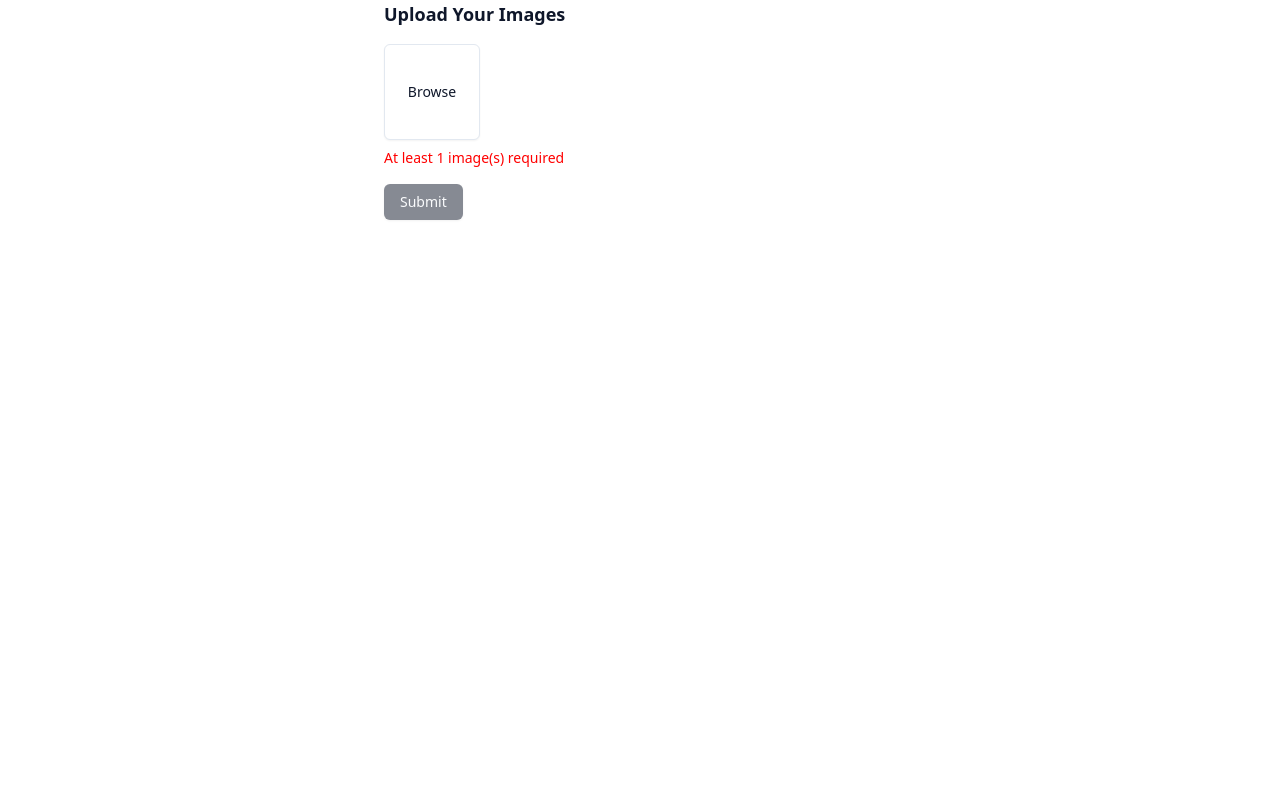
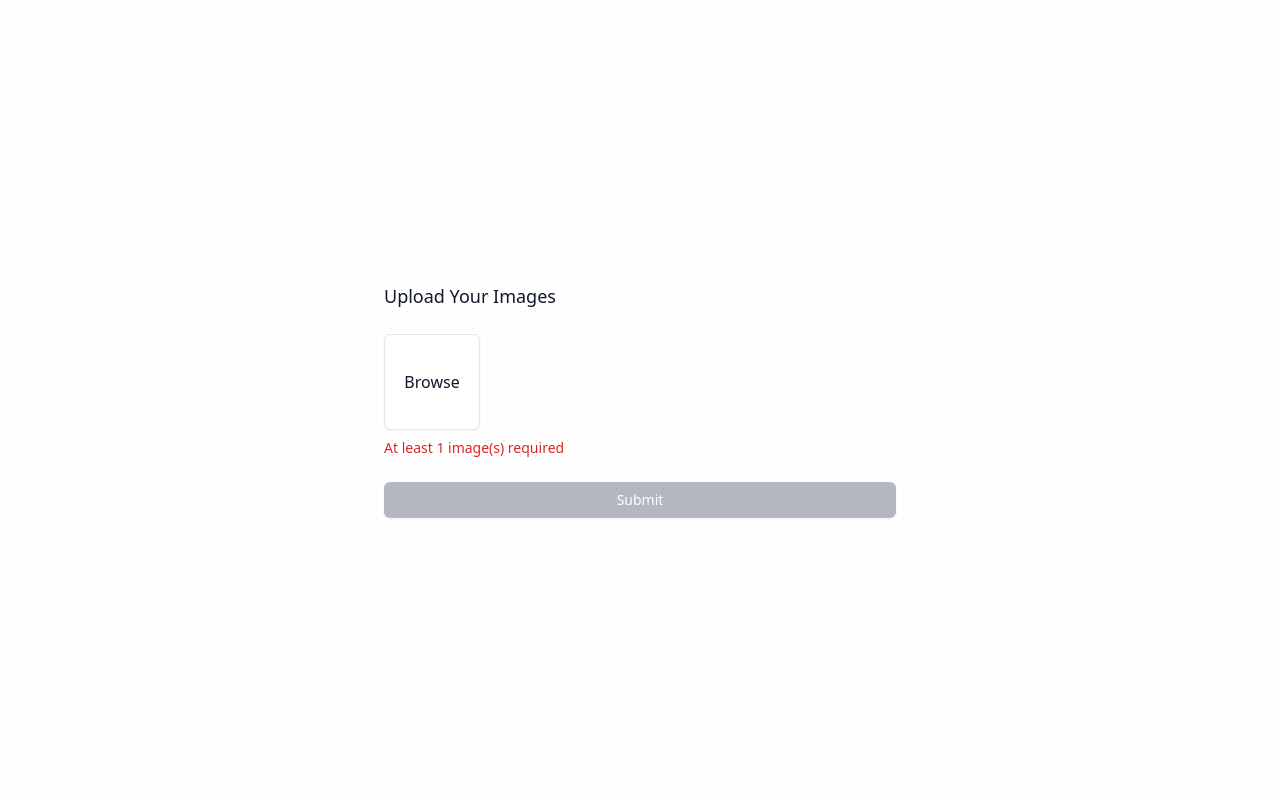
Before and after one commit to jacksonkasi0/nextjs-multi-image-upload, a Next.js app: page / in a window 1280 px wide. Built offline with nearby package versions, Linux system fonts and the light colour scheme.

Commit message:
feat: enhance ImageUploadForm layout with Background component and improve MultiImageUpload styling

```diff
--- a/src/app/page.tsx
+++ b/src/app/page.tsx
@@ -1,36 +1,44 @@
-'use client';
+"use client";
 
-import React, { useState } from "react"
-
-import { Button } from "@/components/ui/button"
-
-import { MultiImageUpload } from "@/components/multi-image-upload"
+import React, { useState } from "react";
+import { Button } from "@/components/ui/button";
+import { MultiImageUpload } from "@/components/multi-image-upload";
+import Background from "@/components/background";
 
 const ImageUploadForm = () => {
-  const [uploadedImages, setUploadedImages] = useState<string[]>([])
+  const [uploadedImages, setUploadedImages] = useState<string[]>([]);
 
   const handleSubmit = (e: React.FormEvent) => {
-    e.preventDefault()
-    console.log("Form submitted with images:", uploadedImages)
+    e.preventDefault();
+    console.log("Form submitted with images:", uploadedImages);
     // Perform any further actions, e.g., send images to backend
-  }
+  };
 
   return (
-    <form onSubmit={handleSubmit} className="space-y-4 max-w-lg mx-auto  my-auto">
-      <h2 className="text-lg font-semibold">Upload Your Images</h2>
-
+    <Background>
+      <div className="min-h-screen flex items-center justify-center p-4">
+        <form onSubmit={handleSubmit} className="space-y-6 w-full max-w-lg">
+          <h2 className="text-lg font-medium text-gray-900">
+            Upload Your Images
+          </h2>
           <MultiImageUpload
             onChange={setUploadedImages}
             maxImages={5}
             minImages={1}
             className="my-4"
           />
-
-      <Button type="submit" variant="default" disabled={uploadedImages.length === 0}>
+          <Button
+            type="submit"
+            variant="default"
+            disabled={uploadedImages.length === 0}
+            className="w-full bg-gray-900 text-white font-medium py-2 px-4 rounded-md hover:bg-gray-800 disabled:bg-gray-500 disabled:cursor-not-allowed transition-colors duration-200"
+          >
             Submit
           </Button>
         </form>
-  )
-}
+      </div>
+    </Background>
+  );
+};
 
-export default ImageUploadForm
+export default ImageUploadForm;
--- a/src/components/multi-image-upload.tsx
+++ b/src/components/multi-image-upload.tsx
@@ -210,11 +210,11 @@ export const MultiImageUpload: React.FC<MultiImageUploadProps> = ({
   );
 
   return (
-    <section className={cn("flex flex-col max-w-lg", className)}>
-      <div className="grid grid-cols-5 gap-3">
+    <section className={cn("flex flex-col w-full", className)}>
+      <div className="flex flex-wrap gap-4">
         {(maxImages === undefined || files.length < maxImages) && (
-          <Button variant="outline" className="h-24 w-24" asChild>
-            <label className="flex h-full! w-full! cursor-pointer items-center justify-center">
+          <Button variant="outline" className="h-20 w-20 sm:h-24 sm:w-24 flex-shrink-0" asChild>
+            <label className="flex h-full w-full cursor-pointer items-center justify-center text-sm sm:text-base">
               Browse
               <input
                 type="file"
@@ -244,7 +244,7 @@ export const MultiImageUpload: React.FC<MultiImageUploadProps> = ({
         ))}
       </div>
       {validationMsg && (
-        <p className="mt-2 text-sm text-destructive">{validationMsg}</p>
+        <p className="mt-2 text-sm text-red-600">{validationMsg}</p>
       )}
     </section>
   );
```
Lines whose indentation alone changed are shown as unchanged.
